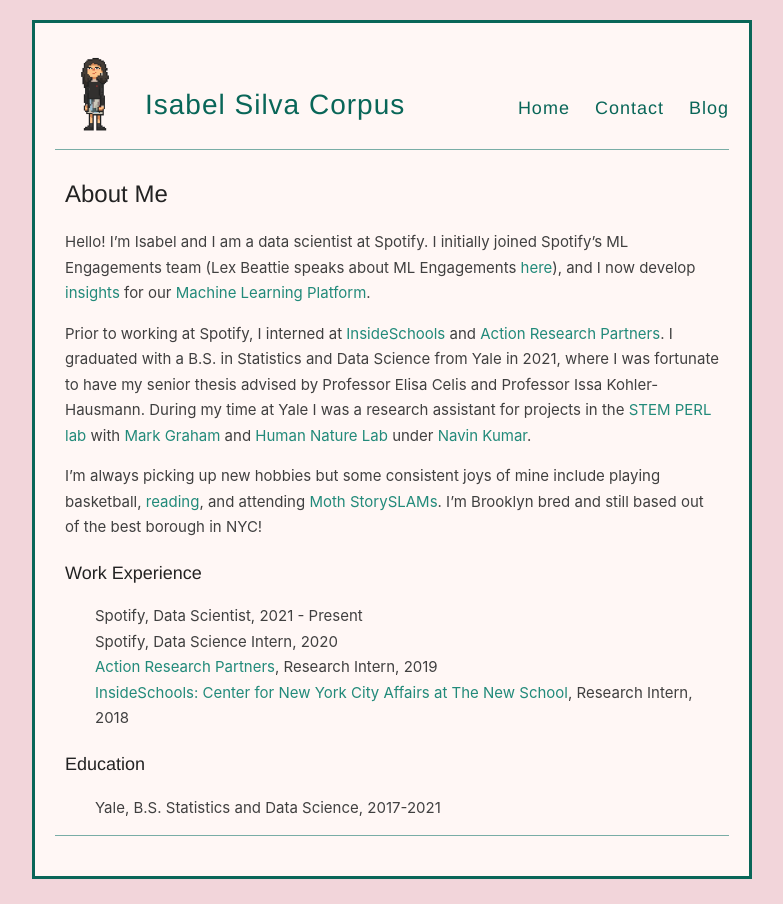
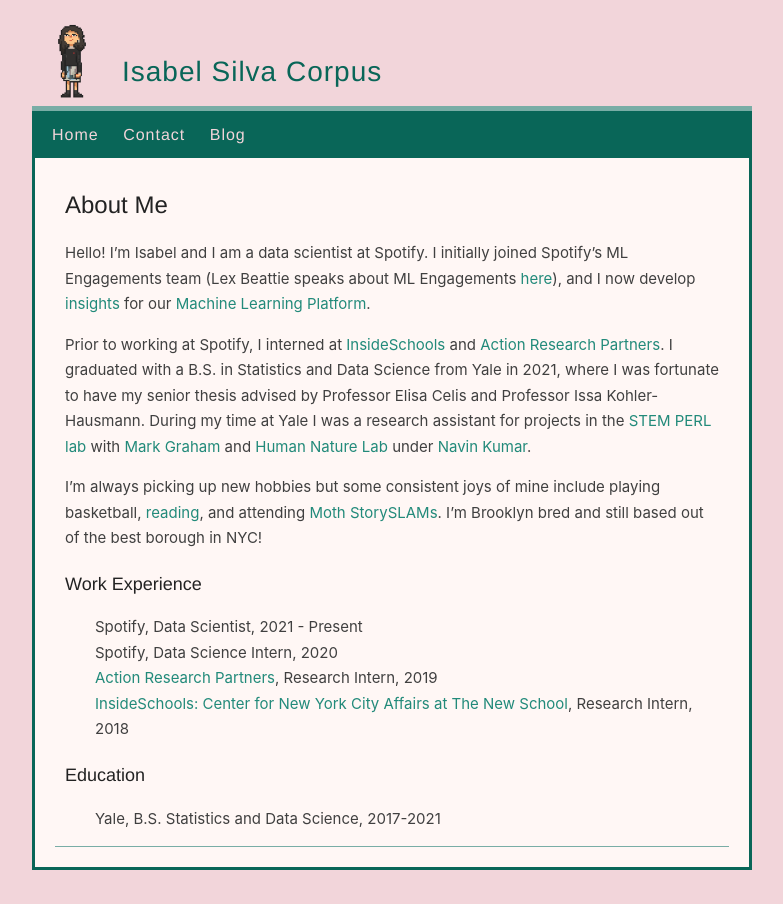
Before and after one commit to isabelsilvacorpus/isabelsilvacorpus.github.io, a Jekyll site: the page built from index.md, in a window 1280 px wide. Shown: the whole page, without its empty margins (248-1031 px from the left). Built offline with Jekyll 4.4.1, drawn with Linux system fonts in a browser that asks for light colours.

Commit message:
Move nav bar

```diff
--- a/_layouts/default.html
+++ b/_layouts/default.html
@@ -12,11 +12,10 @@
 
   <body>
     <div id="bar"></div>
-    <div id="bar"></div>
     <div class="wrapper-container">
       <div class="wrapper-masthead">
         <div class="container">
-          <div class="container_center">
+
           <header class="masthead clearfix">
           <a href="{{ site.baseurl }}/" class="site-avatar"><img src="{{ site.baseurl }}/assets/images/{{ site.avatar }}" alt="{{ site.title }}" /></a>
             <div class="site-info">
@@ -24,11 +23,13 @@
               <p class="site-description"> {{ site.description }}</p>
             </div>
 
-            {% include navigation.html %}
-
           </header>
 
+          <header class="navbar clearfix">
+              {% include navigation.html %}
+          </header>
 
+          <div class="container_center">
       <div class="wrapper-main">
         <div id="main" role="main" class="container">
           {{ content }}
--- a/_sass/_variables.scss
+++ b/_sass/_variables.scss
@@ -8,6 +8,7 @@
 $secondary: #79ada6; // #90AEB2;
 $tertiary: #096658; //#B6594c;
 $backgroundpink: #f2d5da;
+$darkerpink: #f27c90;
 $linkcolor:  #228a7a;//#1da894;
 
 // Colors
--- a/assets/style.scss
+++ b/assets/style.scss
@@ -305,8 +305,8 @@
 
 .masthead {
   position: relative;
-  padding: 10px 0; // originally 20px 0;
-  border-bottom: 1px solid $secondary;
+  padding-right: 10px 0; // originally 20px 0;
+  border-bottom: 5px solid $secondary;
 
   @include mobile {
     margin: 0 10px;
@@ -366,11 +366,21 @@
   }
 }
 
+.navbar {
+  position: relative;
+  float: left;
+  background-color: $tertiary;
+  z-index: 2500;
+  width: 100%;
+  text-align: left;
+}
+
 nav {
-  float: right;
-  margin-top: 40px;
+  float: left;
+  margin-top: 10px;
+  margin-bottom: 10px;
   font-family: $helveticaNeue;
-  font-size: 18px;
+  font-size: 16px;
 
   @include mobile {
     float: none;
@@ -385,15 +395,22 @@
 
   a {
     margin-left: 20px;
-    color: $tertiary;
+    color: $backgroundpink;
     text-align: right;
-    font-weight: 350;
+    font-weight: 400;
     letter-spacing: 1px;
+
 
     @include mobile {
       margin: 0 10px;
       color: $blue;
     }
+  }
+
+  a:hover {
+    background-color: $lightpink;
+    color: $tertiary;
+    height: 100%;
   }
 }
 
@@ -439,6 +456,7 @@
   }
 }
 */
+
 .wrapper-container {
   min-height: 100%;
   position: absolute; //relative;
@@ -452,13 +470,14 @@
 .container_center {
   position: relative;
   background-color: $primary;
-  height: auto;
+  height: 100%; //auto;
   width: 100%;
   margin: 0px auto;
-  padding: 20px;
+  padding-left: 20px;
+  padding-right: 20px;
+  padding-top: 50px;
   border-left: solid;
   border-right: solid;
-  border-top: solid;
   border-bottom: solid;
   border-color: $tertiary;
 }
@@ -491,17 +510,17 @@
     content: '';
 }
 
+/*
 #bar {
-    background: $secondary;
-    height: 7px;
+    background: $darkerpink;
+    height: 20px;
     background-size: cover;
-    background-position: left 60%;
+    //background-position: left 60%;
     position: fixed;
     width: 100%;
-    overflow: hidden;
-    z-index: 1000;
+    //overflow: hidden;
 }
-
+*/
 
 .post h1{
   font-family: -system-ui, -apple-system, BlinkMacSystemFont, "Segoe UI", Roboto, Helvetica, Arial, sans-serif, "Apple Color Emoji", "Segoe UI Emoji", "Segoe UI Symbol";
```
Also changed, not shown: 6 other files.
